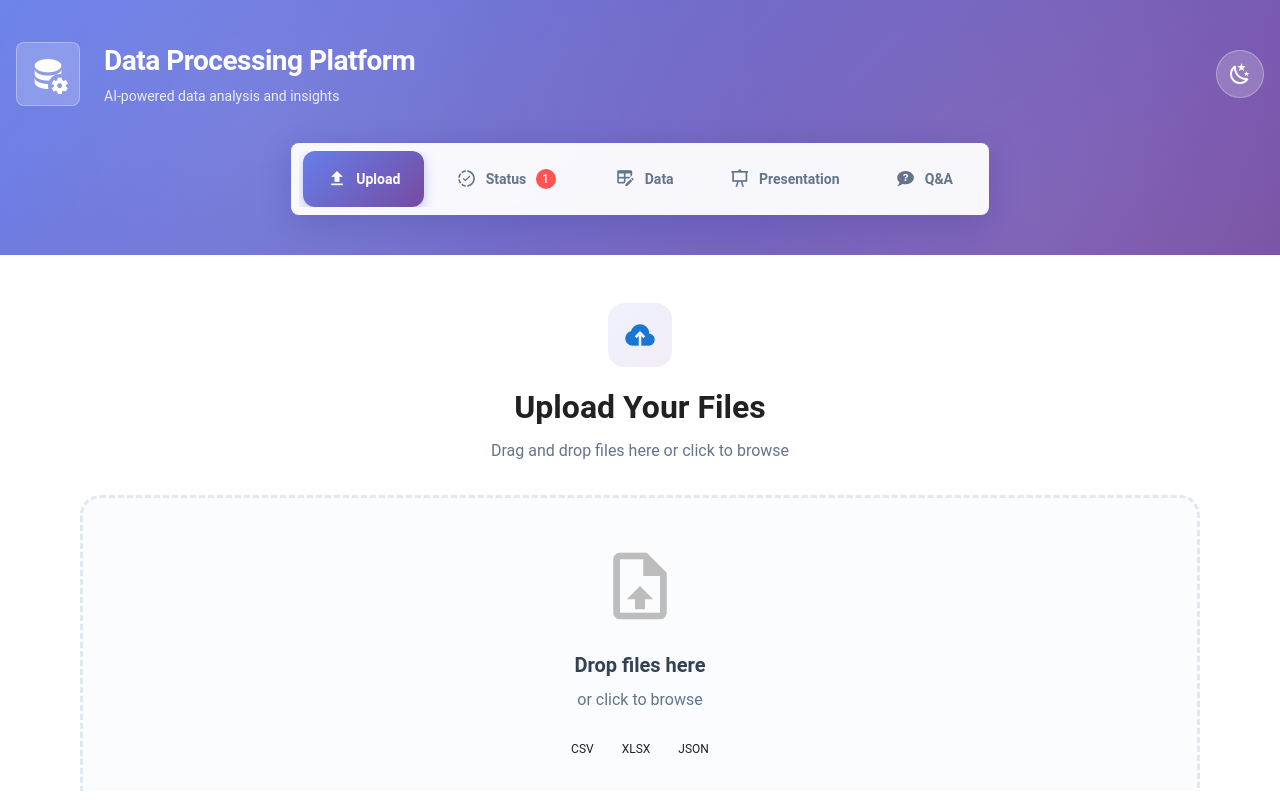
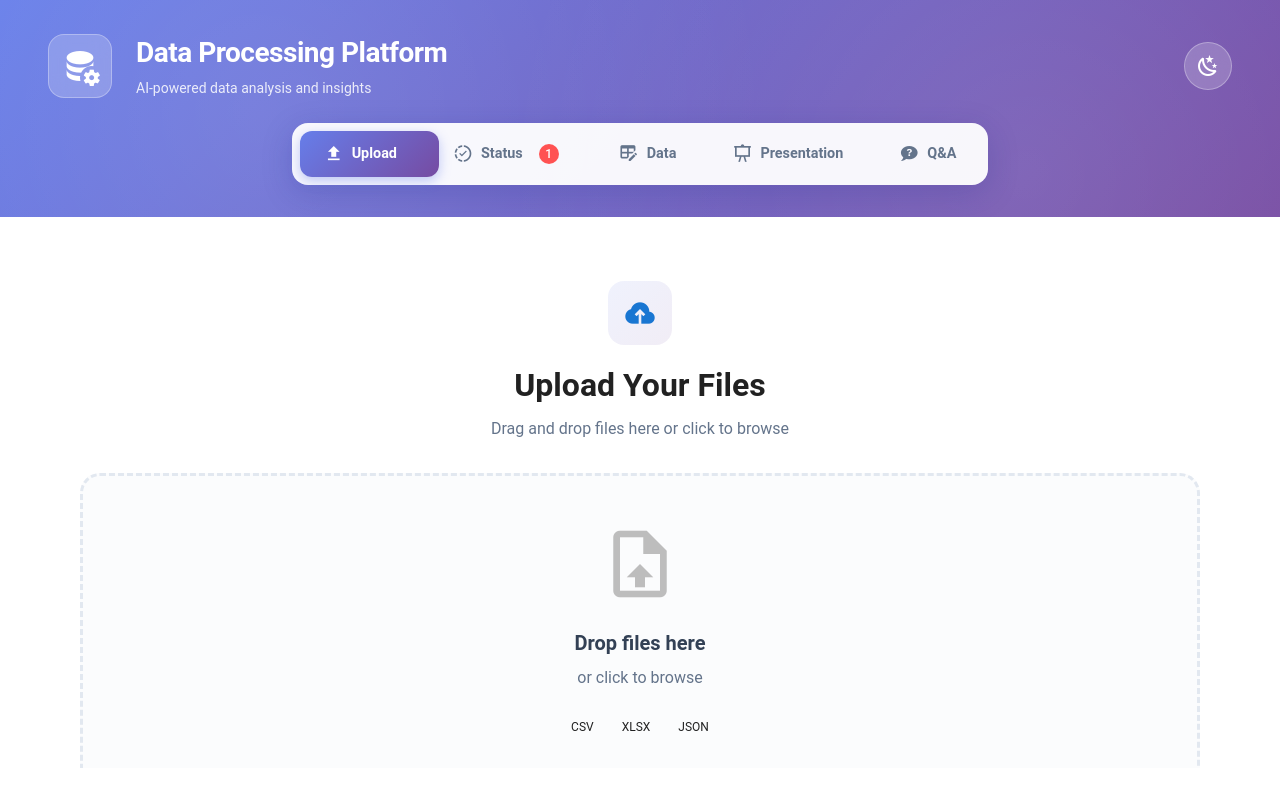
Before and after one commit to SoPiPy/test-loader, a Vue app: page / in a window 1280 px wide. Built offline with nearby package versions, Linux system fonts and the light colour scheme.

Commit message:
Updated Dashboard.vue

```diff
--- a/src/views/Dashboard.vue
+++ b/src/views/Dashboard.vue
@@ -1,29 +1,19 @@
 <template>
   <v-app>
-    <v-main class="modern-main">
     <div class="modern-header">
       <div class="header-gradient"></div>
-
-        <v-container fluid class="header-container">
-          <v-row align="center" justify="space-between" no-gutters>
-            <v-col cols="auto">
+      <div class="header-content">
         <div class="header-left">
-                <v-avatar
-                  size="64"
-                  rounded="lg"
-                  class="logo-container"
-                >
+          <div class="logo-container floating-element">
             <v-icon size="40" color="white">mdi-database-cog</v-icon>
-                </v-avatar>
-
+          </div>
           <div class="title-container">
             <h1 class="header-title">Data Processing Platform</h1>
             <p class="header-subtitle">AI-powered data analysis and insights</p>
           </div>
         </div>
-            </v-col>
 
-            <v-col cols="auto">
+        <div class="header-right">
           <v-btn
             icon
             variant="text"
@@ -32,27 +22,17 @@
           >
             <v-icon color="white">{{ isDark ? 'mdi-white-balance-sunny' : 'mdi-weather-night' }}</v-icon>
           </v-btn>
-            </v-col>
-          </v-row>
+        </div>
+      </div>
 
-          <v-row justify="center" class="tabs-row">
-            <v-col cols="auto">
-              <v-card class="floating-tabs" rounded="lg" elevation="0">
-                <v-tabs
-                  v-model="tab"
-                  color="primary"
-                  bg-color="transparent"
-                  slider-color="transparent"
-                  height="56"
-                  show-arrows
-                  density="comfortable"
-                >
-                  <v-tab
+      <div class="tabs-container">
+        <div class="floating-tabs glass-card">
+          <div
             v-for="tabItem in tabs"
             :key="tabItem.value"
-                    :value="tabItem.value"
             class="tab-item"
-                    rounded="lg"
+            :class="{ active: tab === tabItem.value }"
+            @click="tab = tabItem.value"
           >
             <v-icon :size="20" class="tab-icon">{{ tabItem.icon }}</v-icon>
             <span class="tab-label">{{ tabItem.label }}</span>
@@ -63,26 +43,18 @@
               inline
               class="tab-badge"
             ></v-badge>
-                  </v-tab>
-                </v-tabs>
-              </v-card>
-            </v-col>
-          </v-row>
-        </v-container>
+          </div>
+          <div class="tab-indicator" :style="tabIndicatorStyle"></div>
+        </div>
+      </div>
     </div>
 
-      <v-container fluid class="content-container">
-        <v-window v-model="tab" class="fill-height">
-          <v-window-item
-            v-for="tabItem in tabs"
-            :key="tabItem.value"
-            :value="tabItem.value"
-            class="fill-height"
-          >
-            <component :is="getComponent(tabItem.value)" />
-          </v-window-item>
-        </v-window>
-      </v-container>
+    <v-main class="modern-main">
+      <div class="content-wrapper">
+        <transition name="fade" mode="out-in">
+          <component :is="currentComponent" :key="tab" />
+        </transition>
+      </div>
     </v-main>
   </v-app>
 </template>
@@ -117,7 +89,7 @@ const tabs = [
   { value: 'qa', label: 'Q&A', icon: 'mdi-chat-question' },
 ];
 
-function getComponent(value: string) {
+const currentComponent = computed(() => {
   const components: Record<string, any> = {
     upload: FileUpload,
     status: JobStatus,
@@ -125,8 +97,17 @@ function getComponent(value: string) {
     presentation: PresentationGenerator,
     qa: QuestionAnswer,
   };
-  return components[value];
-}
+  return components[tab.value];
+});
+
+const tabIndicatorStyle = computed(() => {
+  const index = tabs.findIndex((t) => t.value === tab.value);
+  const width = 100 / tabs.length;
+  return {
+    transform: `translateX(${index * 100}%)`,
+    width: `${width}%`,
+  };
+});
 
 onMounted(() => {
   filesStore.initializeMockData();
@@ -147,8 +128,9 @@ onUnmounted(() => {
 <style scoped>
 .modern-header {
   position: relative;
-  background: linear-gradient(135deg, #667eea 0%, #764ba2 100%) !important;
-  padding: 1.5rem 0 !important;
+  background: linear-gradient(135deg, #667eea 0%, #764ba2 100%);
+  padding: 0;
+  overflow: hidden;
 }
 
 .header-gradient {
@@ -161,11 +143,14 @@ onUnmounted(() => {
     radial-gradient(circle at 20% 50%, rgba(255, 255, 255, 0.1) 0%, transparent 50%),
     radial-gradient(circle at 80% 80%, rgba(255, 255, 255, 0.1) 0%, transparent 50%);
   pointer-events: none;
-  z-index: 0;
 }
 
-.header-container {
+.header-content {
   position: relative;
+  display: flex;
+  justify-content: space-between;
+  align-items: center;
+  padding: 2rem 3rem 1.5rem;
   z-index: 1;
 }
 
@@ -176,8 +161,14 @@ onUnmounted(() => {
 }
 
 .logo-container {
-  background: rgba(255, 255, 255, 0.2) !important;
+  width: 64px;
+  height: 64px;
+  background: rgba(255, 255, 255, 0.2);
   backdrop-filter: blur(10px);
+  border-radius: 16px;
+  display: flex;
+  align-items: center;
+  justify-content: center;
   border: 1px solid rgba(255, 255, 255, 0.3);
 }
 
@@ -202,87 +193,124 @@ onUnmounted(() => {
   font-weight: 400;
 }
 
-.theme-btn {
-  background: rgba(255, 255, 255, 0.2) !important;
+.header-right {
+  display: flex;
+  align-items: center;
+  gap: 1rem;
+}
+
+.user-chip {
+  display: flex;
+  align-items: center;
+  padding: 0.5rem 1rem;
+  border-radius: 50px;
+}
+
+.v-theme--light .user-chip {
+  background: rgba(255, 255, 255, 0.95);
+}
+
+.v-theme--dark .user-chip {
+  background: rgba(30, 41, 59, 0.8);
+  border: 1px solid rgba(255, 255, 255, 0.1);
+}
+
+.user-email {
+  font-size: 0.875rem;
+  font-weight: 500;
+}
+
+.v-theme--light .user-email {
+  color: #667eea;
+}
+
+.v-theme--dark .user-email {
+  color: #93c5fd;
+}
+
+.theme-btn,
+.logout-btn {
+  background: rgba(255, 255, 255, 0.2);
   backdrop-filter: blur(10px);
   border: 1px solid rgba(255, 255, 255, 0.3);
   transition: all 0.3s ease;
 }
 
-.theme-btn:hover {
-  background: rgba(255, 255, 255, 0.3) !important;
+.theme-btn:hover,
+.logout-btn:hover {
+  background: rgba(255, 255, 255, 0.3);
   transform: scale(1.05);
 }
 
-.tabs-row {
-  margin-top: 1.5rem;
+.tabs-container {
+  position: relative;
+  display: flex;
+  justify-content: center;
+  padding: 0 3rem 2rem;
+  z-index: 1;
 }
 
 .floating-tabs {
+  display: flex;
   position: relative;
-  background: rgba(255, 255, 255, 0.95) !important;
-  backdrop-filter: blur(10px);
-  box-shadow: 0 8px 32px rgba(31, 38, 135, 0.2) !important;
   padding: 0.5rem;
+  border-radius: 16px;
+  gap: 0.5rem;
+}
+
+.v-theme--light .floating-tabs {
+  background: rgba(255, 255, 255, 0.95);
+  box-shadow: 0 8px 32px rgba(31, 38, 135, 0.2);
 }
 
 .v-theme--dark .floating-tabs {
-  background: rgba(30, 41, 59, 0.8) !important;
+  background: rgba(30, 41, 59, 0.8);
   border: 1px solid rgba(255, 255, 255, 0.1);
-  box-shadow: 0 8px 32px rgba(0, 0, 0, 0.4) !important;
-}
-
-:deep(.v-tabs) {
-  position: relative;
+  box-shadow: 0 8px 32px rgba(0, 0, 0, 0.4);
 }
 
 .tab-item {
   position: relative;
-  font-weight: 600;
-  text-transform: none;
-  letter-spacing: normal;
-  min-width: auto;
+  display: flex;
+  align-items: center;
+  gap: 0.5rem;
   padding: 0.75rem 1.5rem;
-  margin: 0 0.25rem;
+  cursor: pointer;
+  border-radius: 12px;
   transition: all 0.3s cubic-bezier(0.4, 0, 0.2, 1);
   z-index: 2;
+  font-weight: 500;
+  font-size: 0.9rem;
+  user-select: none;
+}
+
+.v-theme--light .tab-item {
   color: #64748b;
-  border-radius: 12px;
 }
 
 .v-theme--dark .tab-item {
   color: #94a3b8;
 }
 
-.tab-item:hover:not(.v-tab--selected) {
+.v-theme--light .tab-item:hover {
   background: rgba(102, 126, 234, 0.08);
   color: #667eea;
-  border-radius: 12px;
 }
 
-.v-theme--dark .tab-item:hover:not(.v-tab--selected) {
+.v-theme--dark .tab-item:hover {
   background: rgba(147, 197, 253, 0.08);
   color: #93c5fd;
 }
 
-:deep(.v-tab--selected) {
-  background: linear-gradient(135deg, #667eea 0%, #764ba2 100%) !important;
-  color: white !important;
-  box-shadow: 0 4px 12px rgba(102, 126, 234, 0.4);
-  border-radius: 12px !important;
+.tab-item.active {
+  color: white;
 }
 
-.v-theme--dark :deep(.v-tab--selected) {
-  background: linear-gradient(135deg, #3b82f6 0%, #8b5cf6 100%) !important;
-  box-shadow: 0 4px 12px rgba(59, 130, 246, 0.4);
-}
-
-:deep(.v-tab--selected .v-icon) {
+.tab-item.active .tab-icon {
   color: white !important;
 }
 
 .tab-icon {
-  margin-right: 0.5rem;
   transition: all 0.3s ease;
 }
 
@@ -294,26 +322,47 @@ onUnmounted(() => {
   margin-left: 0.25rem;
 }
 
+.tab-indicator {
+  position: absolute;
+  top: 0.5rem;
+  bottom: 0.5rem;
+  left: 0.5rem;
+  border-radius: 12px;
+  transition: all 0.4s cubic-bezier(0.4, 0, 0.2, 1);
+  z-index: 1;
+}
+
+.v-theme--light .tab-indicator {
+  background: linear-gradient(135deg, #667eea 0%, #764ba2 100%);
+  box-shadow: 0 4px 12px rgba(102, 126, 234, 0.4);
+}
+
+.v-theme--dark .tab-indicator {
+  background: linear-gradient(135deg, #3b82f6 0%, #8b5cf6 100%);
+  box-shadow: 0 4px 12px rgba(59, 130, 246, 0.4);
+}
+
 .modern-main {
   background: transparent;
-  padding-top: 0 !important;
-  overflow-y: auto;
-  height: 100vh;
+  padding: 2rem 3rem;
+  height: calc(100vh - 240px);
+  overflow: hidden;
 }
 
-.content-container {
+.content-wrapper {
   max-width: 1400px;
+  margin: 0 auto;
   height: 100%;
-  padding-left: 3rem;
-  padding-right: 3rem;
-  padding-bottom: 2rem;
-}
-
-.fill-height {
-  height: 100%;
+  overflow: hidden;
 }
 
 @media (max-width: 768px) {
+  .header-content {
+    flex-direction: column;
+    gap: 1rem;
+    padding: 1.5rem;
+  }
+
   .header-title {
     font-size: 1.25rem;
   }
@@ -322,13 +371,17 @@ onUnmounted(() => {
     font-size: 0.75rem;
   }
 
+  .floating-tabs {
+    flex-wrap: wrap;
+    justify-content: center;
+  }
+
   .tab-label {
     display: none;
   }
 
-  .content-container {
-    padding-left: 1rem;
-    padding-right: 1rem;
+  .modern-main {
+    padding: 1rem;
   }
 }
 </style>
```
Lines whose indentation alone changed are shown as unchanged.
